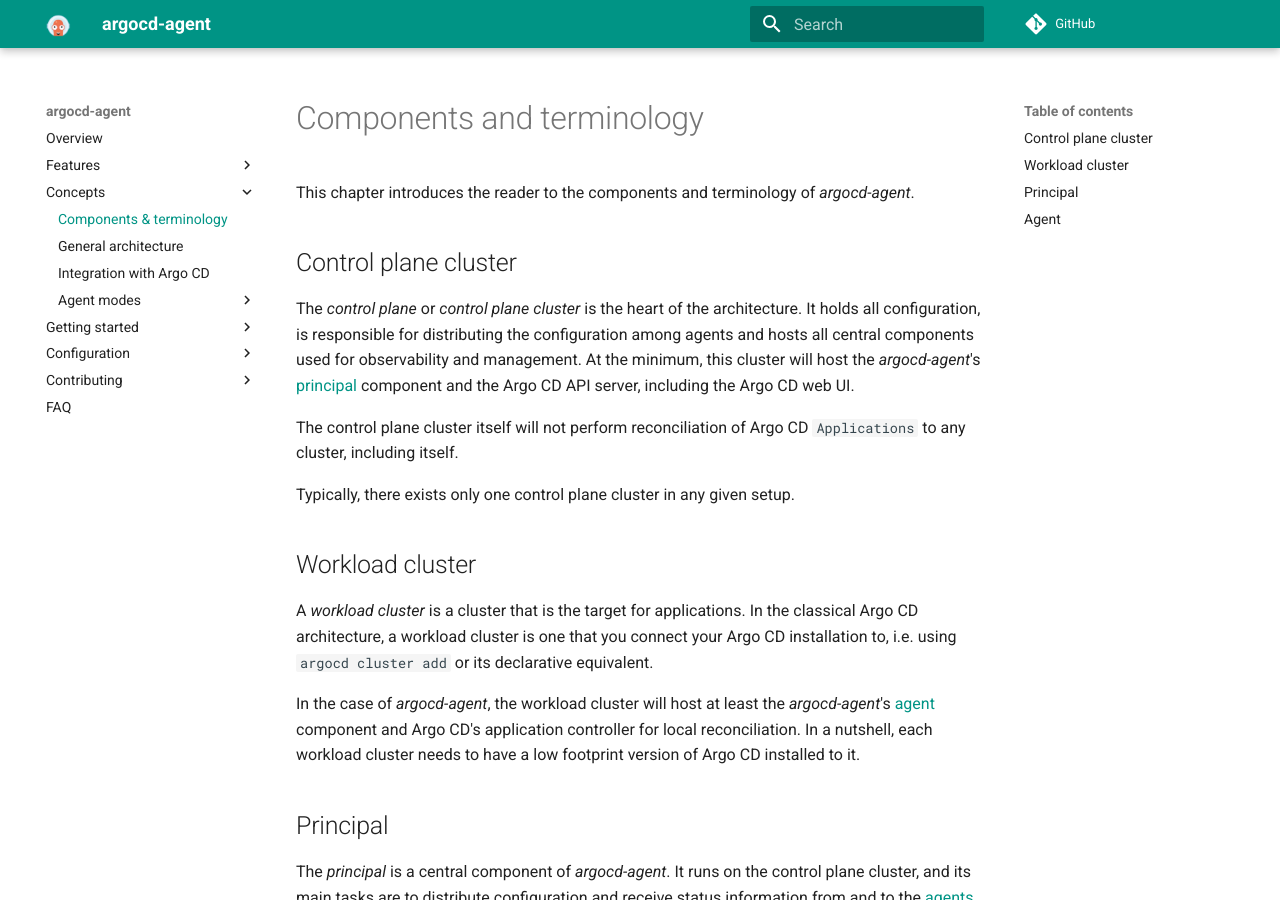
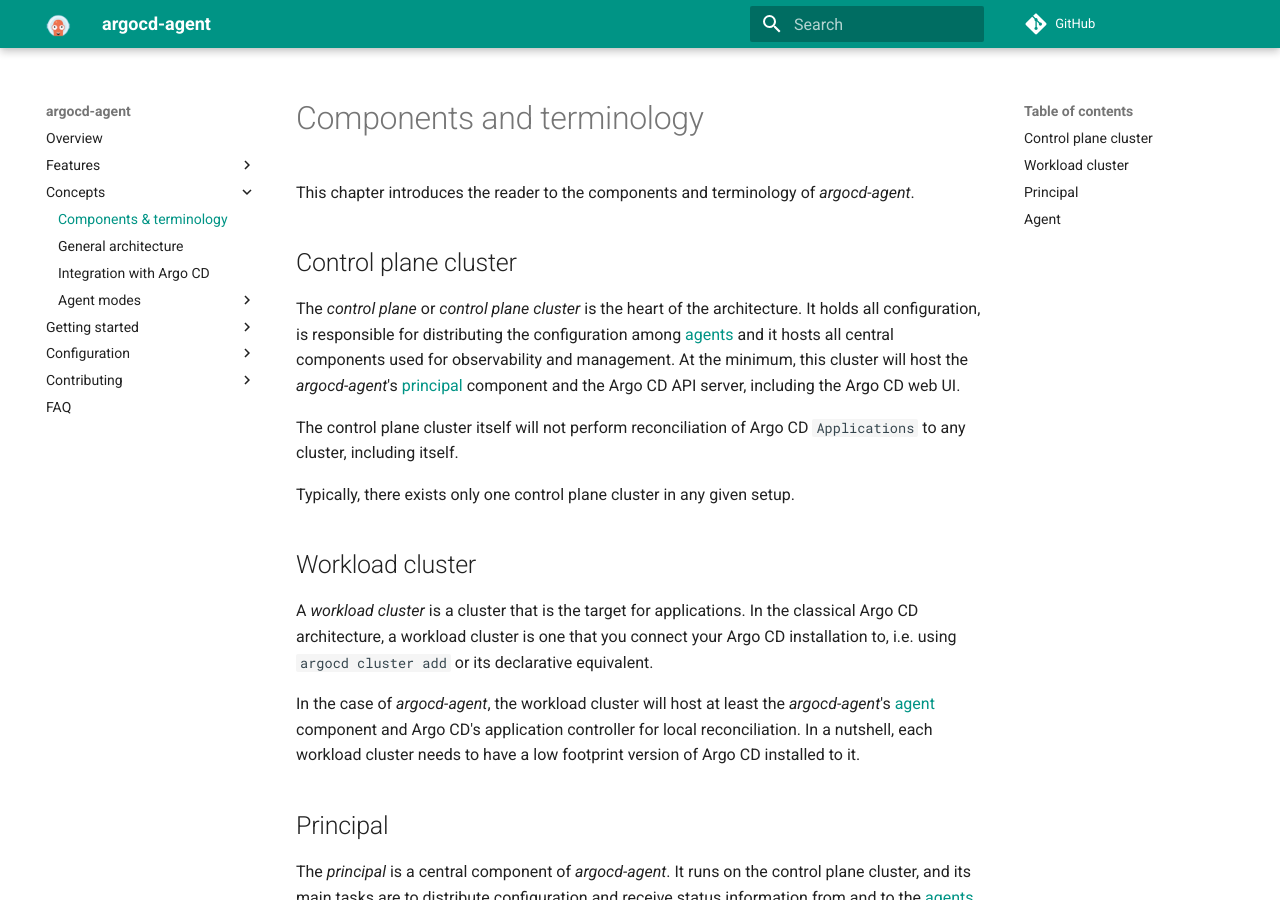
Before and after one commit to argoproj-labs/argocd-agent, an MkDocs documentation site: the page built from docs/concepts/components-terminology.md, in a window 1280 px wide and 900 px high. Built offline with MkDocs 1.6.1 and Material for MkDocs 9.7.7, drawn with Linux system fonts in a browser that asks for light colours; comment, search, counter and statistics services are not loaded.

Commit message:
Update
Signed-off-by: jannfis <jann@mistrust.net>

```diff
--- a/docs/concepts/components-terminology.md
+++ b/docs/concepts/components-terminology.md
@@ -4,7 +4,7 @@
 
 ## Control plane cluster
 
-The *control plane* or *control plane cluster* is the heart of the architecture. It holds all configuration, is responsible for distributing the configuration among agents and hosts all central components used for observability and management. At the minimum, this cluster will host the *argocd-agent*'s [principal](#principal) component and the Argo CD API server, including the Argo CD web UI.
+The *control plane* or *control plane cluster* is the heart of the architecture. It holds all configuration, is responsible for distributing the configuration among [agents](#agent) and it hosts all central components used for observability and management. At the minimum, this cluster will host the *argocd-agent*'s [principal](#principal) component and the Argo CD API server, including the Argo CD web UI.
 
 The control plane cluster itself will not perform reconciliation of Argo CD `Applications` to any cluster, including itself.
 
```
Also changed, not shown: docs/features/index.md (added, +1 -0 lines).
